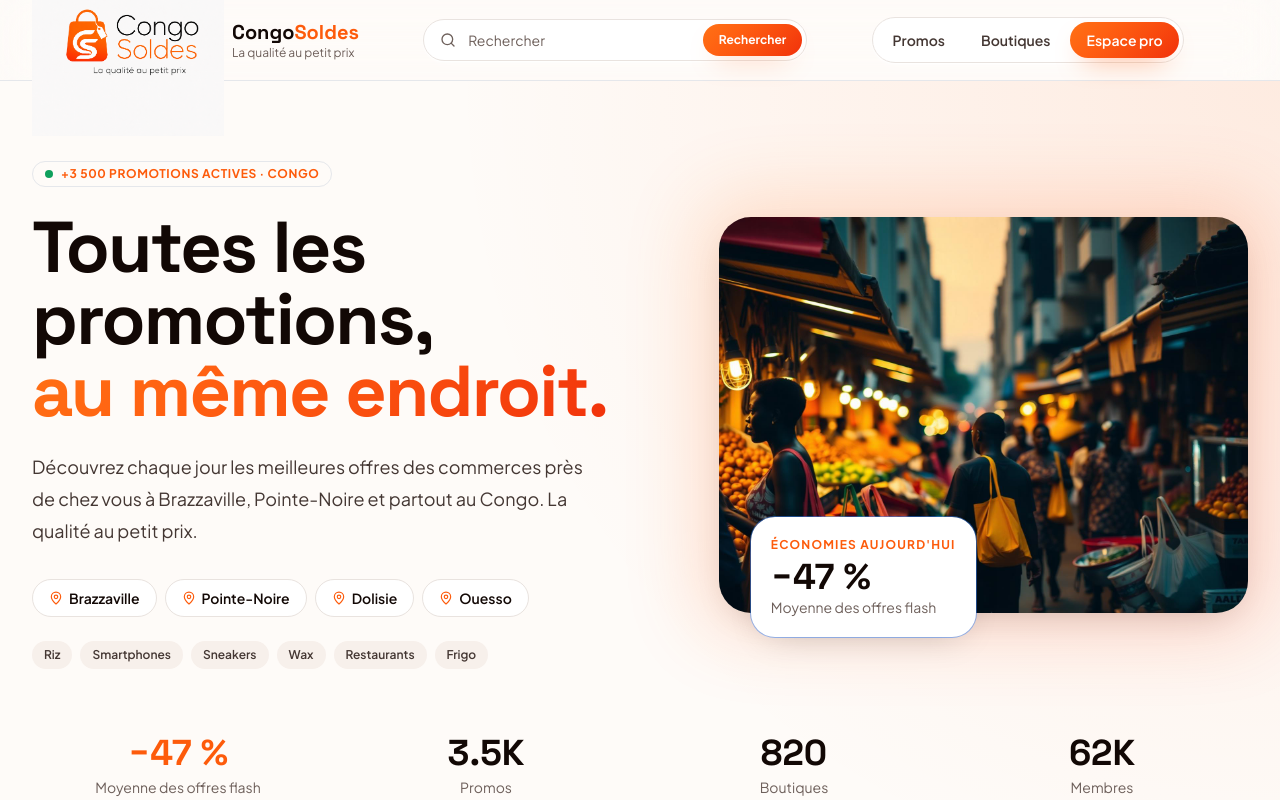
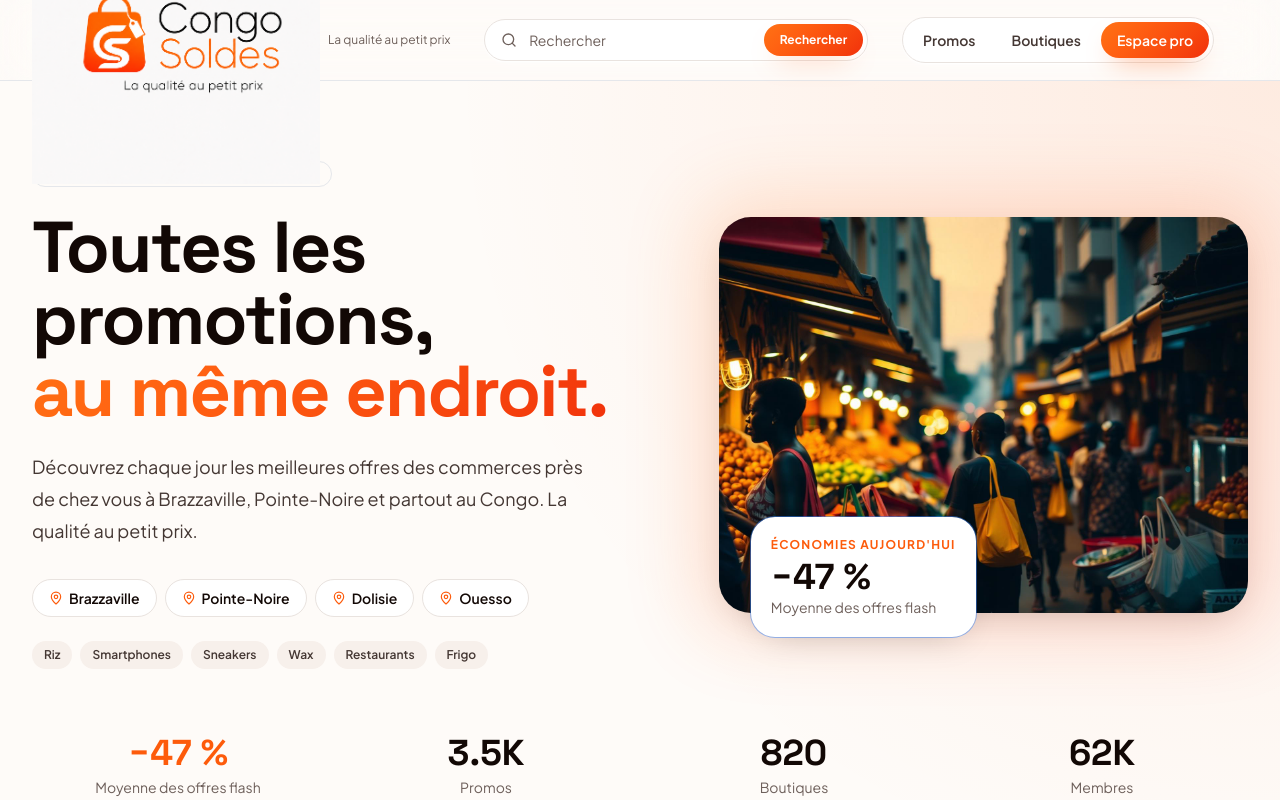
Before and after one commit to peterlardo/congosoles, a React (Vite) app: page /dashboard in a window 1280 px wide. Shown: the top 800 px of the page. Built offline with nearby package versions, Linux system fonts and the light colour scheme.

Commit message:
Increase logo to 288px and remove brand name, keep only slogan

```diff
--- a/src/components/Footer.tsx
+++ b/src/components/Footer.tsx
@@ -6,11 +6,8 @@ export function Footer() {
         <div className="grid gap-12 lg:grid-cols-[1.4fr_repeat(3,1fr)]">
           <div>
             <div className="flex items-center gap-2">
-              <img src="/assets/logo.png" alt="Congo Soldes" className="h-48 w-48 object-contain" />
-              <div>
-                <div className="font-display text-xl font-bold text-ink">Congo<span className="text-primary">Soldes</span></div>
-                <div className="text-xs text-muted-foreground">La qualité au petit prix</div>
-              </div>
+              <img src="/assets/logo.png" alt="Congo Soldes" className="h-72 w-72 object-contain" />
+              <div className="text-xs text-muted-foreground">La qualité au petit prix</div>
             </div>
             <p className="mt-4 max-w-sm text-sm text-ink-soft">
               La plateforme n°1 des promotions commerciales en République du Congo. Découvrez chaque jour les meilleures offres des commerces près de chez vous.
--- a/src/components/Header.tsx
+++ b/src/components/Header.tsx
@@ -11,11 +11,8 @@ export function Header() {
       <div className="max-w-7xl mx-auto px-4 sm:px-6 lg:px-8">
         <div className="flex h-20 items-center justify-between">
           <Link to="/" className="flex items-center gap-2">
-            <img src="/assets/logo.png" alt="Congo Soldes" className="h-48 w-48 object-contain" />
-            <div>
-              <div className="font-display text-xl font-bold leading-tight text-ink">Congo<span className="text-primary">Soldes</span></div>
-              <div className="text-xs text-muted-foreground">La qualité au petit prix</div>
-            </div>
+            <img src="/assets/logo.png" alt="Congo Soldes" className="h-72 w-72 object-contain" />
+            <div className="text-xs text-muted-foreground">La qualité au petit prix</div>
           </Link>
 
           <form className="hidden min-w-0 flex-1 max-w-sm items-center rounded-full border border-border bg-card p-1 shadow-card md:flex">
```
